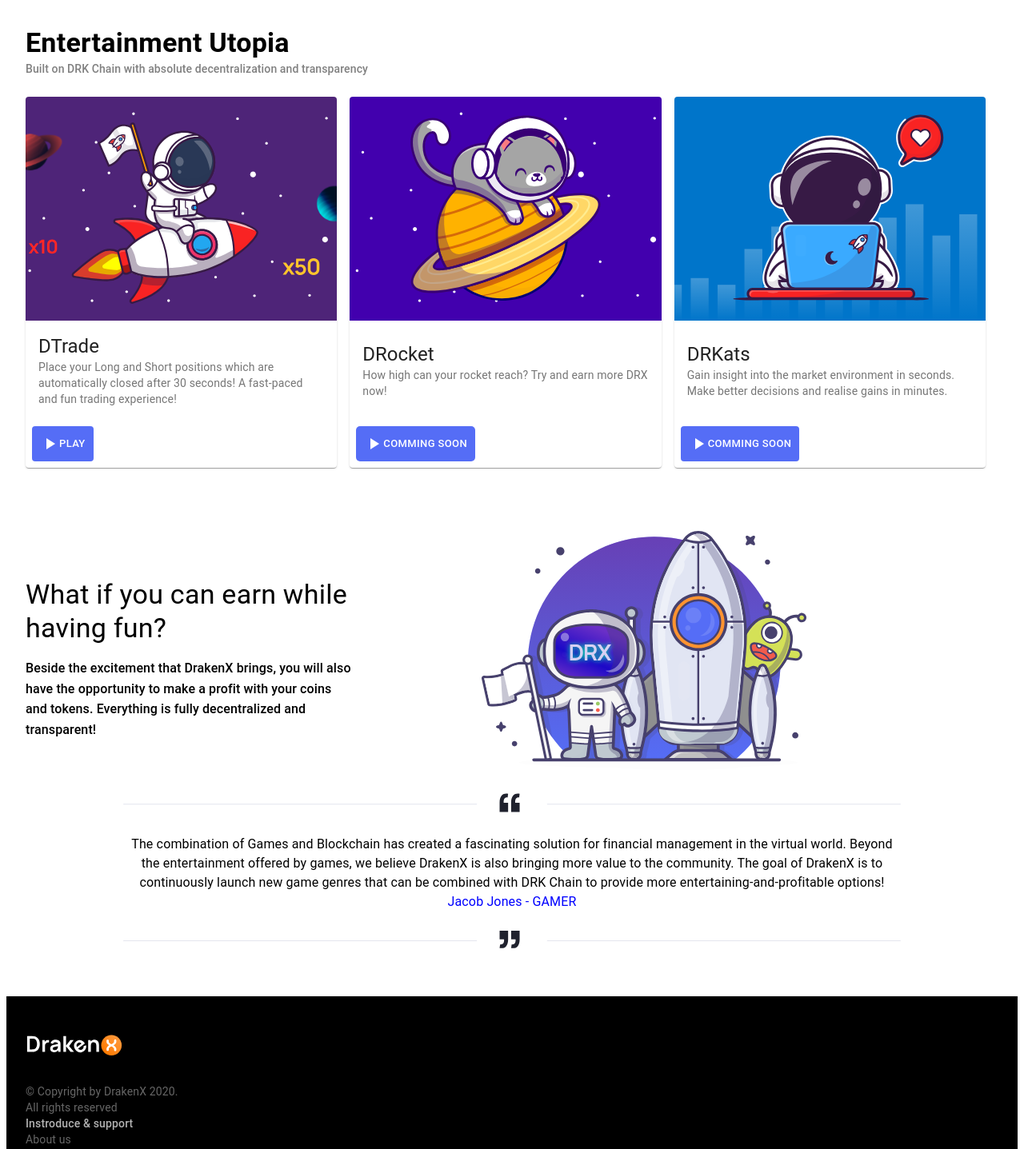
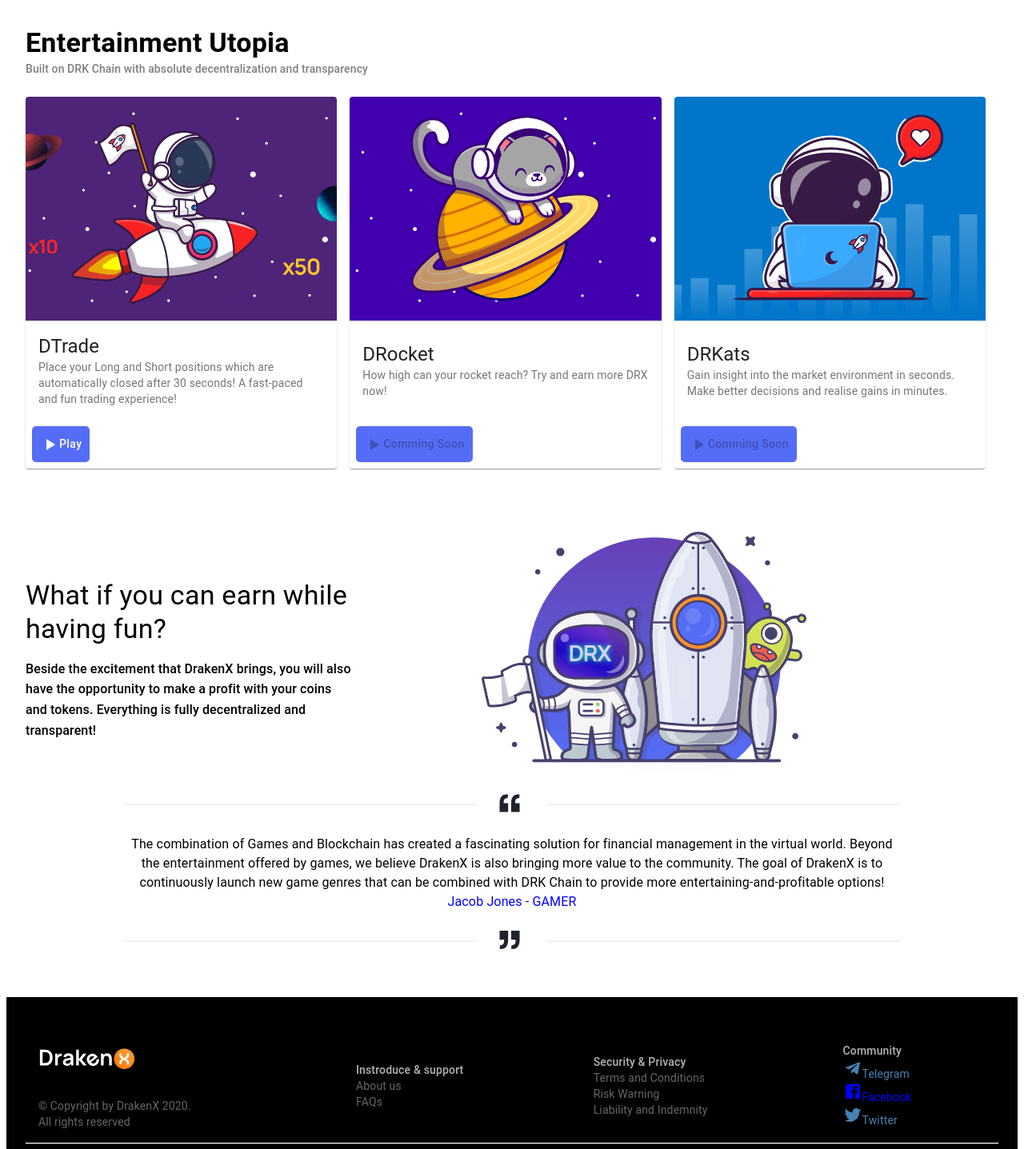
Before and after one commit to thanhtai-personal/landingPage, a React app: page / in a window 1280 px wide. Shown: the part 560-1997 px from the top of the page at 80% size. Built offline with nearby package versions, Linux system fonts and the light colour scheme.

Commit message:
finish ui

```diff
--- /dev/null
+++ b/src/components/materialUIs/button.tsx
@@ -0,0 +1,57 @@
+import React, { useCallback } from 'react'
+import { createStyles, makeStyles, Theme } from '@material-ui/core/styles'
+import { Button } from '@material-ui/core'
+import { ButtonType } from './enums'
+
+const useStyles = (props: any) => (makeStyles((theme: Theme) => createStyles({
+  customMaterialUI: {
+    textTransform: 'none',
+    backgroundColor: props?.backgroundColor,
+    color: props?.textColor,
+    '&:hover': {
+      boxShadow: `0 0 10px 0 ${props?.boxShadowColor}`,
+      backgroundColor: props?.backgroundHoverColor,
+      color: props?.textHoverColor,
+    }
+  }
+}),
+))()
+
+const MaterialUIButton = (props: any) => {
+  const getConstantFromButtonType = useCallback((type) => {
+    switch(type) {
+      case ButtonType.Primary:
+        return {
+          backgroundColor: '#556df6',
+          textColor: 'white',
+          boxShadowColor:'#556df6',
+          backgroundHoverColor: '#556df6',
+          textHoverColor:'white'
+        }
+      case ButtonType.Secondary:
+        return {
+          backgroundColor: '#f79339',
+          textColor: 'white',
+          boxShadowColor:'#f79339',
+          backgroundHoverColor: '#f79339',
+          textHoverColor:'white'
+        }
+      case ButtonType.Default:
+        return {
+          backgroundColor: 'white',
+          textColor: '#556df6',
+          boxShadowColor:'white',
+          backgroundHoverColor: 'white',
+          textHoverColor:'#556df6'
+        }
+      default:
+        return {};
+    }
+  }, [])
+  const classes = useStyles(getConstantFromButtonType(props?.type))
+  return <Button {...props} className={[ classes.customMaterialUI, props.className ].join(' ')}/>
+}
+
+export const buttonType = ButtonType
+
+export default MaterialUIButton
--- /dev/null
+++ b/src/components/materialUIs/card.tsx
@@ -0,0 +1,47 @@
+import React from 'react'
+import { createStyles, makeStyles, Theme } from '@material-ui/core/styles'
+import { Card, CardMedia, CardActions, CardContent, Typography } from '@material-ui/core'
+import Button, { buttonType } from './button'
+
+const useStyles = (props: any) => (makeStyles((theme: Theme) => createStyles({
+  media: {
+    height: '280px'
+  },
+  card: {
+    marginRight: theme.spacing(2),
+    height: '100%',
+    display: 'flex',
+    flexDirection: 'column',
+    justifyContent: 'space-between'
+  },
+  actionButton: {
+    padding: '10px 10px 10px 10px',
+    borderRadius: '5px',
+    cursor: props.actions?.disabled ? 'not-allowed !important' : 'pointer'
+  }
+}),
+))()
+
+const MaterialUICard = (props: any) => {
+  const classes = useStyles(props)
+  const { mediaImage, className, content: { title, description }, actions: { buttonText, ButtonIcon, disabled } } = props
+  return (
+    <Card className={[classes.card, className].join(' ')}>
+      <CardMedia
+        className={classes.media}
+        image={mediaImage}
+      />
+      <CardContent>
+        <Typography variant={'h5'}>{title}</Typography>
+        <Typography variant='body2' color='textSecondary' component='p'>{description}</Typography>
+      </CardContent>
+      <CardActions>
+        <Button type={buttonType.Primary} className={classes.actionButton} disabled={disabled}>
+          <ButtonIcon /> {buttonText}
+        </Button>
+      </CardActions>
+    </Card>
+  )
+}
+
+export default MaterialUICard
--- /dev/null
+++ b/src/components/materialUIs/enums.ts
@@ -0,0 +1,5 @@
+export enum ButtonType {
+  Primary = 'primary',
+  Secondary = 'secondary',
+  Default = 'default'
+}
--- a/src/features/blockChain/components/home/sections/entertainment.tsx
+++ b/src/features/blockChain/components/home/sections/entertainment.tsx
@@ -1,17 +1,60 @@
 import React from 'react'
 import {
   Container, Grid, Typography
-  , Card, CardContent, CardMedia
-  , CardActions, Button
 } from '@material-ui/core'
 import { createStyles, makeStyles, Theme } from '@material-ui/core/styles'
 import { PlayArrow as PlayArrowIcon } from '@material-ui/icons'
 import icGame1Image from 'root/asserts/images/icGame1.svg'
 import icGame2Image from 'root/asserts/images/icGame2.svg'
 import icGame3Image from 'root/asserts/images/icGame3.svg'
+import Card from 'root/components/materialUIs/card'
 interface EntertainmentProps {
 
 }
+
+const cards = [
+  {
+    key: 'DTrade',
+    mediaImage: icGame1Image,
+    content: {
+      title: 'DTrade',
+      description: `
+      Place your Long and Short positions which are automatically closed after 30 seconds!
+      A fast-paced and fun trading experience!`
+    },
+    actions: {
+      buttonText: 'Play',
+      ButtonIcon: PlayArrowIcon,
+      disabled: false
+    }
+  },
+  {
+    key: 'DRocket',
+    mediaImage: icGame2Image,
+    content: {
+      title: 'DRocket',
+      description: `How high can your rocket reach? Try and earn more DRX now!`
+    },
+    actions: {
+      buttonText: 'Comming Soon',
+      ButtonIcon: PlayArrowIcon,
+      disabled: true
+    }
+  },
+  {
+    key: 'DRKats',
+    mediaImage: icGame3Image,
+    content: {
+      title: 'DRKats',
+      description: `Gain insight into the market environment in seconds. Make better decisions and realise gains in minutes.`
+    },
+    actions: {
+      buttonText: 'Comming Soon',
+      ButtonIcon: PlayArrowIcon,
+      disabled: true
+    }
+  }
+]
 
 const useStyles = (props: EntertainmentProps) => (makeStyles((theme: Theme) =>
   createStyles({
@@ -19,16 +62,6 @@
       width: '100%',
       backgroundColor: 'white',
       padding: '50px 0 75px'
-    },
-    media: {
-      height: '280px'
-    },
-    gameCard: {
-      marginRight: theme.spacing(2),
-      height: '100%',
-      display: 'flex',
-      flexDirection: 'column',
-      justifyContent: 'space-between'
     },
     gameCards: {
       marginTop: theme.spacing(3),
@@ -48,80 +81,16 @@
         <Typography variant={'h6'} style={{ color: 'gray', fontSize: '14px' }}>
           Built on DRK Chain with absolute decentralization and transparency
         </Typography>
-        <Grid container className={classes.gameCards}>
-          <Grid item xs={4}>
-            <Card className={classes.gameCard}>
-              <CardMedia
-                className={classes.media}
-                image={icGame1Image}
-                title='Paella dish'
-              />
-              <CardContent>
-                <Typography variant={'h5'}>DTrade</Typography>
-                <Typography variant='body2' color='textSecondary' component='p'>
-                  Place your Long and Short positions which are automatically closed after 30 seconds!
-                  A fast-paced and fun trading experience!
-                </Typography>
-              </CardContent>
-              <CardActions>
-                {/* update milti theme later */}
-                <Button size='small' color='primary' style={{
-                  backgroundColor: '#556df6', color: 'white'
-                  , padding: '10px 10px 10px 10px'
-                }}>
-                  <PlayArrowIcon /> Play
-                </Button>
-              </CardActions>
-            </Card>
-          </Grid>
-          <Grid item xs={4}>
-            <Card className={classes.gameCard}>
-              <CardMedia
-                className={classes.media}
-                image={icGame2Image}
-                title='Paella dish'
-              />
-              <CardContent>
-                <Typography variant={'h5'}>DRocket</Typography>
-                <Typography variant='body2' color='textSecondary' component='p'>
-                  How high can your rocket reach? Try and earn more DRX now!
-                </Typography>
-              </CardContent>
-              <CardActions>
-                {/* update milti theme later */}
-                <Button disabled size='small' color='primary' style={{
-                  backgroundColor: '#556df6', color: 'white'
-                  , padding: '10px 10px 10px 10px', borderRadius: '5px'
-                }}>
-                  <PlayArrowIcon /> Comming Soon
-                </Button>
-              </CardActions>
-            </Card>
-          </Grid>
-          <Grid item xs={4}>
-            <Card className={classes.gameCard}>
-              <CardMedia
-                className={classes.media}
-                image={icGame3Image}
-                title='Paella dish'
-              />
-              <CardContent>
-                <Typography variant={'h5'}>DRKats</Typography>
-                <Typography variant='body2' color='textSecondary' component='p'>
-                  Gain insight into the market environment in seconds. Make better decisions and realise gains in minutes.
-                </Typography>
-              </CardContent>
-              <CardActions>
-                {/* update milti theme later */}
-                <Button disabled size='small' color='primary' style={{
-                  backgroundColor: '#556df6', color: 'white'
-                  , padding: '10px 10px 10px 10px'
-                }}>
-                  <PlayArrowIcon /> Comming Soon
-                </Button>
-              </CardActions>
-            </Card>
-          </Grid>
+        <Grid item container xs={12} className={classes.gameCards}>
+          {cards.map((card: any, index: number) => (<Grid key={`${card.key}-${index}`} item xs={4}>
+            <Card
+              key={`${card.key}-${index}`}
+              mediaImage={card.mediaImage}
+              content={card.content}
+              actions={card.actions}
+              disabled={card.disabled}
+            />
+          </Grid>))}
         </Grid>
       </Container>
     </div>
--- a/src/hocs/layout/footer.tsx
+++ b/src/hocs/layout/footer.tsx
@@ -1,6 +1,6 @@
 import React from 'react'
 import { createStyles, makeStyles, Theme } from '@material-ui/core/styles'
-import { Grid, Container, Typography } from '@material-ui/core'
+import { Grid, Container, Typography, Table, TableBody, TableRow, TableCell } from '@material-ui/core'
 import drakenxImage from 'root/asserts/images/drakenx.svg'
 import {
   Facebook as FacebookIcon
@@ -17,32 +17,33 @@
     root: {
       backgroundColor: 'black',
       paddingTop: theme.spacing(5),
-      paddingBottom: theme.spacing(5)
+      paddingBottom: theme.spacing(5),
+      flexGrow: 1
     },
     riskWarning: {
       borderTop: 'solid 1px',
       fontSize: '12px',
       color: 'white',
       opacity: 0.4,
-      paddingTop: theme.spacing(2)
-    },
-    contactArea: {
-      paddingBottom: theme.spacing(3),
-      color: 'white'
+      paddingTop: theme.spacing(2),
+      width: '100%'
     },
     footerText: {
-      opacity: 0.4
+      opacity: 0.4,
+      color: 'white'
     },
     footerLogo: {
       marginBottom: theme.spacing(3)
     },
     footerTextTitle: {
       opacity: 0.7,
-      fontWeight: 500
+      fontWeight: 500,
+      color: 'white'
     },
     linkText: {
       opacity: 0.4,
       cursor: 'pointer',
+      color: 'white',
       '&:hover': {
         color: 'blue'
       }
@@ -53,31 +54,37 @@
 const Footer = (props: FooterProps) => {
   const classes = useStyles(props)
   return (
-      <Container maxWidth={'lg'} className={classes.root}>
-        <Grid xs={12} className={classes.contactArea}>
-          <Grid xs={4}>
+    <div className={classes.root}>
+      <Container maxWidth={'lg'}>
+        <Table>
+          <TableBody>
+            <TableRow>
+              <TableCell>
                 <img alt='footer-logo' src={drakenxImage} className={classes.footerLogo} />
                 <Typography className={classes.footerText} variant='body2'>© Copyright by DrakenX 2020.</Typography>
                 <Typography className={classes.footerText} variant='body2'>All rights reserved</Typography>
-          </Grid>
-          <Grid xs={3}>
+              </TableCell>
+              <TableCell>
                 <Typography className={classes.footerTextTitle} variant='body2'>Instroduce & support</Typography>
                 <Typography className={classes.linkText} variant='body2'>About us</Typography>
                 <Typography className={classes.linkText} variant='body2'>FAQs</Typography>
-          </Grid>
-          <Grid xs={3}>
+              </TableCell>
+              <TableCell>
                 <Typography className={classes.footerTextTitle} variant='body2'>Security & Privacy</Typography>
-            <Typography className={classes.linkText} variant='body2'>About us</Typography>
-            <Typography className={classes.linkText} variant='body2'>FAQs</Typography>
-          </Grid>
-          <Grid xs={2}>
+                <Typography className={classes.linkText} variant='body2'>Terms and Conditions</Typography>
+                <Typography className={classes.linkText} variant='body2'>Risk Warning</Typography>
+                <Typography className={classes.linkText} variant='body2'>Liability and Indemnity</Typography>
+              </TableCell>
+              <TableCell>
                 <Typography className={classes.footerTextTitle} variant='body2'>Community</Typography>
                 <Typography className={classes.linkText} style={{ opacity: 1, color: 'steelblue' }} variant='body2'><TelegramIcon />Telegram</Typography>
                 <Typography className={classes.linkText} style={{ opacity: 1, color: 'blue' }} variant='body2'><FacebookIcon />Facebook</Typography>
                 <Typography className={classes.linkText} style={{ opacity: 1, color: 'steelblue' }} variant='body2'><TwitterIcon />Twitter</Typography>
-          </Grid>
-        </Grid>
-        <Grid xs={12} className={classes.riskWarning}>
+              </TableCell>
+            </TableRow>
+          </TableBody>
+        </Table>
+        <Grid item xs={12} className={classes.riskWarning}>
           <span style={{ fontWeight: 600 }}>Risk Warning: </span>
             Trading and investing in digital options involves significant level of risk and is not suitable
               and/or appropriate for all clients. Please make sure you carefully consider your investment objectives,
@@ -87,7 +94,8 @@
                 to use the IP contained in this site for personal, non-commercial, non-transferable use only in
                   relation to the services offered on the site
           </Grid>
-      </Container>
+      </Container>.
+    </div>
   )
 }
 
--- a/src/hocs/layout/header.tsx
+++ b/src/hocs/layout/header.tsx
@@ -2,13 +2,14 @@
 import { createStyles, makeStyles, Theme } from '@material-ui/core/styles'
 import {
   AppBar, Toolbar, Typography
-  , Button, IconButton, ButtonGroup
+  , IconButton, ButtonGroup
   , Grid, FormControl, Select
 } from '@material-ui/core'
 import {
   Settings as SettingsIcon
   , Language as LanguageIcon
 } from '@material-ui/icons'
+import Button, { buttonType } from 'root/components/materialUIs/button'
 import drakenxImage from 'root/asserts/images/drakenx.svg'
 
 interface HeaderProps {
@@ -16,8 +17,6 @@
 }
 
 const headerBackgroundColor = '#15181d'
-const buttonPrimaryColor = '#556df6'
-const buttonSecondaryColor = '#f79339'
 
 const useStyles = (props: HeaderProps) => (makeStyles((theme: Theme) =>
   createStyles({
@@ -48,25 +47,15 @@
     },
     loginButton: {
       textTransform: 'none',
-      backgroundColor: buttonPrimaryColor,
       border: 'none',
       borderRadius: '33px 0 0 33px',
       fontWeight: 600,
-      '&:hover': {
-        boxShadow: `0 0 10px 0 ${buttonPrimaryColor}`,
-        backgroundColor: buttonPrimaryColor,
-      }
     },
     registerButton: {
       textTransform: 'none',
-      backgroundColor: buttonSecondaryColor,
       border: 'none',
       borderRadius: '0 33px 33px 0',
       fontWeight: 600,
-      '&:hover': {
-        boxShadow: `0 0 10px 0 ${buttonSecondaryColor}`,
-        backgroundColor: buttonSecondaryColor,
-      }
     },
     menuLanguages: {
       backgroundColor: headerBackgroundColor,
@@ -81,7 +70,7 @@
 
     },
     languageSelection: {
-      backgroundColor: buttonPrimaryColor,
+      backgroundColor: '#556df6',
       color: 'white',
       display: 'flex',
       textAlignLast: 'center',
@@ -92,7 +81,7 @@
     },
     languageOption: {
       borderRadius: '5px',
-      backgroundColor: buttonPrimaryColor,
+      backgroundColor: '#556df6',
     },
     languageLabel: {
       verticalAlign: 'baseline',
@@ -134,8 +123,8 @@
             </picture>
           </Typography>
           <ButtonGroup className={classes.authButtonGroup}>
-            <Button color='inherit' className={classes.loginButton}>Login</Button>
-            <Button color='inherit' className={classes.registerButton}>Register</Button>
+            <Button className={classes.loginButton} type={buttonType.Primary}>Login</Button>
+            <Button className={classes.registerButton} type={buttonType.Secondary}>Register</Button>
           </ButtonGroup>
           <IconButton className={classes.settingsIcon}
             aria-controls='menu-appbar'
@@ -150,8 +139,6 @@
             <FormControl className={classes.formControl}>
               <Select
                 native
-                // value={state.age}
-                // onChange={handleChange}
                 className={classes.languageSelection}
               >
                 <option className={classes.languageOption} value={'english'}>English</option>
--- a/src/hocs/theme/themes/light.ts
+++ b/src/hocs/theme/themes/light.ts
@@ -7,7 +7,7 @@
         backgroundColor: '#000'
       }
     }
-  }
+  },
 });
 
 export default darkTheme
```
Also changed, not shown: src/features/blockChain/components/home/sections/banner.tsx (+4 -9 lines), 1 other file (tests, documents, lock files or other folders). Lines whose indentation alone changed are shown as unchanged.
